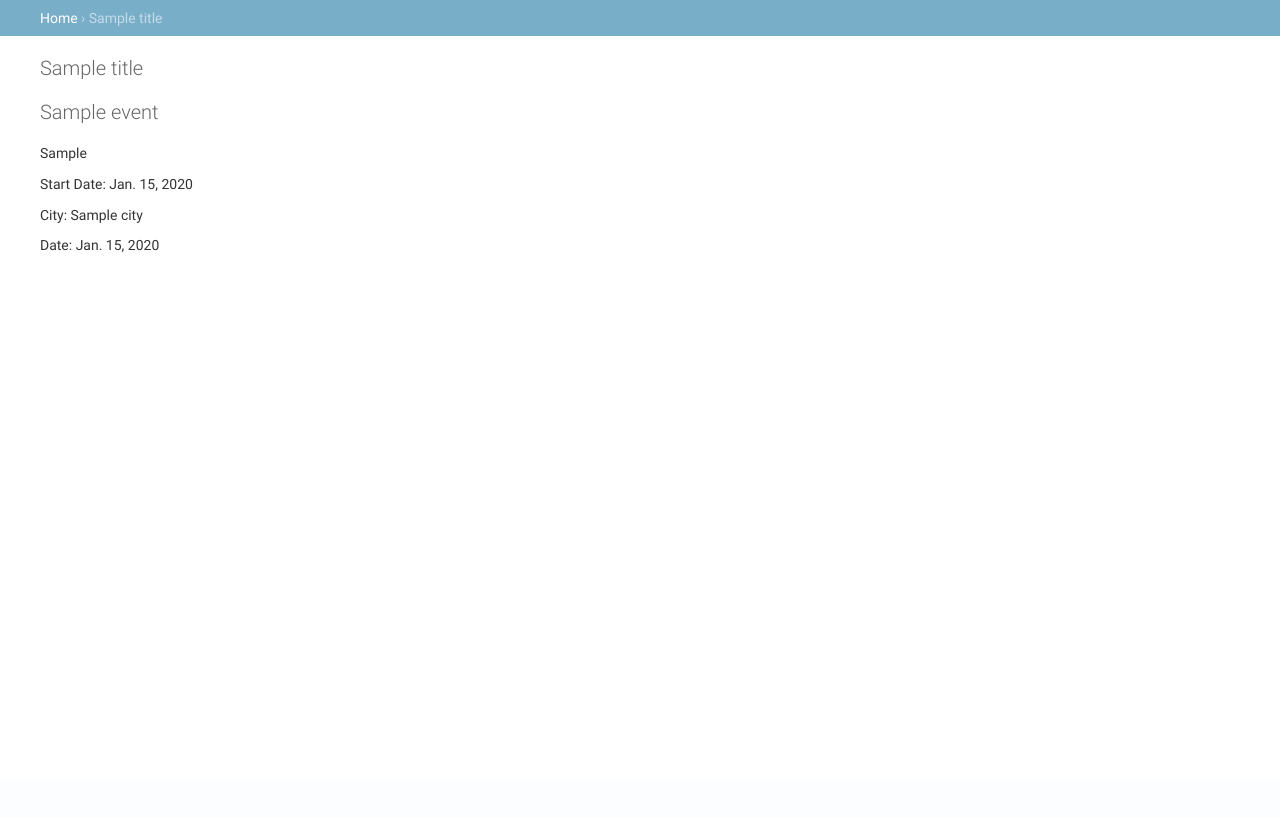
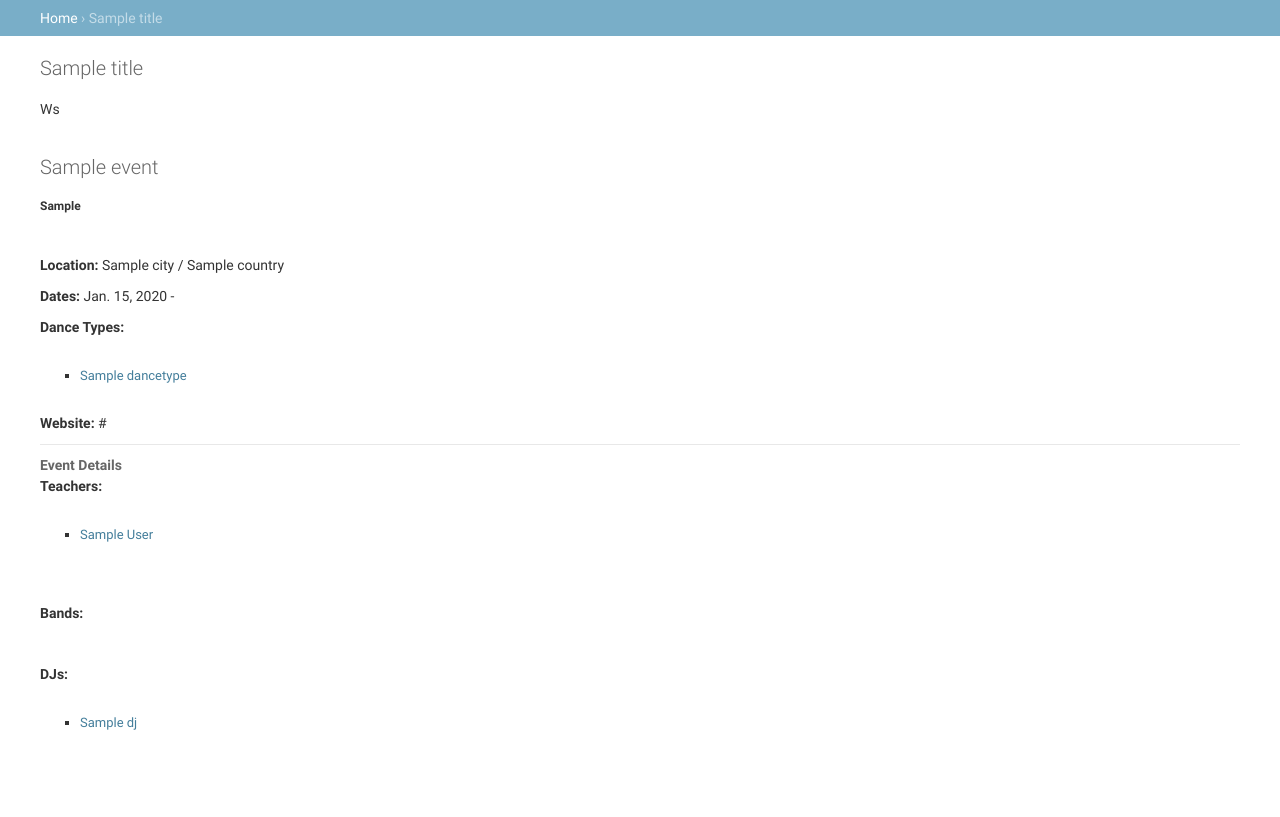
Before and after one commit to cgl/gsb_old, a Django app: template gsb_cal/templates/gsb_cal/event_detail.html in a window 1280 px wide. Shown: the part 20-837 px from the top of the page. Before the commit the page ends 272 px from the top, so only its background shows below. Run offline with Django 3.2, Linux system fonts and the light colour scheme; tables that the repository leaves empty hold one stand-in row (values such as "Sample post"); the template is opened without the code that fills it: values that come from a table or form of the project are taken from there, most other values are stand-ins (such as "Sample title", 1, 10 or a date in 2020); parts of the project's set-up code (start-up, migrations or seed data) failed here and were passed over.

Commit message:
HTML edits for event details

```diff
--- a/gsb_cal/templates/gsb_cal/event_detail.html
+++ b/gsb_cal/templates/gsb_cal/event_detail.html
@@ -1,9 +1,45 @@
 {% extends "gsb_cal/base.html" %}
 
 {% block content %}
-<h1>{{ object.event_name }}</h1>
-<p>{{ object.slogan }}</p>
-<p>Start Date: {{ object.start_date|date }}</p>
-<p>City: {{ object.city }}</p>
-<p>Date: {{ now|date }}</p>
+<p>{{ object.event_type}}</p>
+<h1><br />
+{{ object.event_name }}</h1>
+<h4>{{ object.slogan }}</h4>
+<p>&nbsp;</p>
+<p><strong>Location:</strong> {{ object.city }} / {{ city.country }}</p>
+<p><strong> Dates:</strong> {{ object.start_date|date }} - {{ object.finish_date|date }}</p>
+<p><strong>Dance Types: </strong></p>
+<ul>
+{% for type in object.dance_type.all %}
+
+  <li><a href="">{{ type }}</a></li>
+    {% endfor %}
+</ul>
+<p><strong>Website:</strong> {{ object.website|urlize}}</p>
+<hr />
+<h3>Event Details</h3>
+<p><strong>Teachers: </strong></p>
+<ul>
+{% for type in object.teachers.all %}
+
+  <li><a href="">{{ type }}</a></li>
+    {% endfor %}
+</ul>
+<p>&nbsp;</p>
+<p><strong>Bands: </strong></p>
+<ul>
+{% for type in object.bands.all %}
+
+  <li><a href="">{{ type }}</a></li>
+    {% endfor %}
+</ul>
+<p>&nbsp;</p>
+
+<p><strong>DJs: </strong></p>
+<ul>
+{% for type in object.djs.all %}
+
+  <li><a href="">{{ type }}</a></li>
+    {% endfor %}
+</ul>
 {% endblock %}
```
